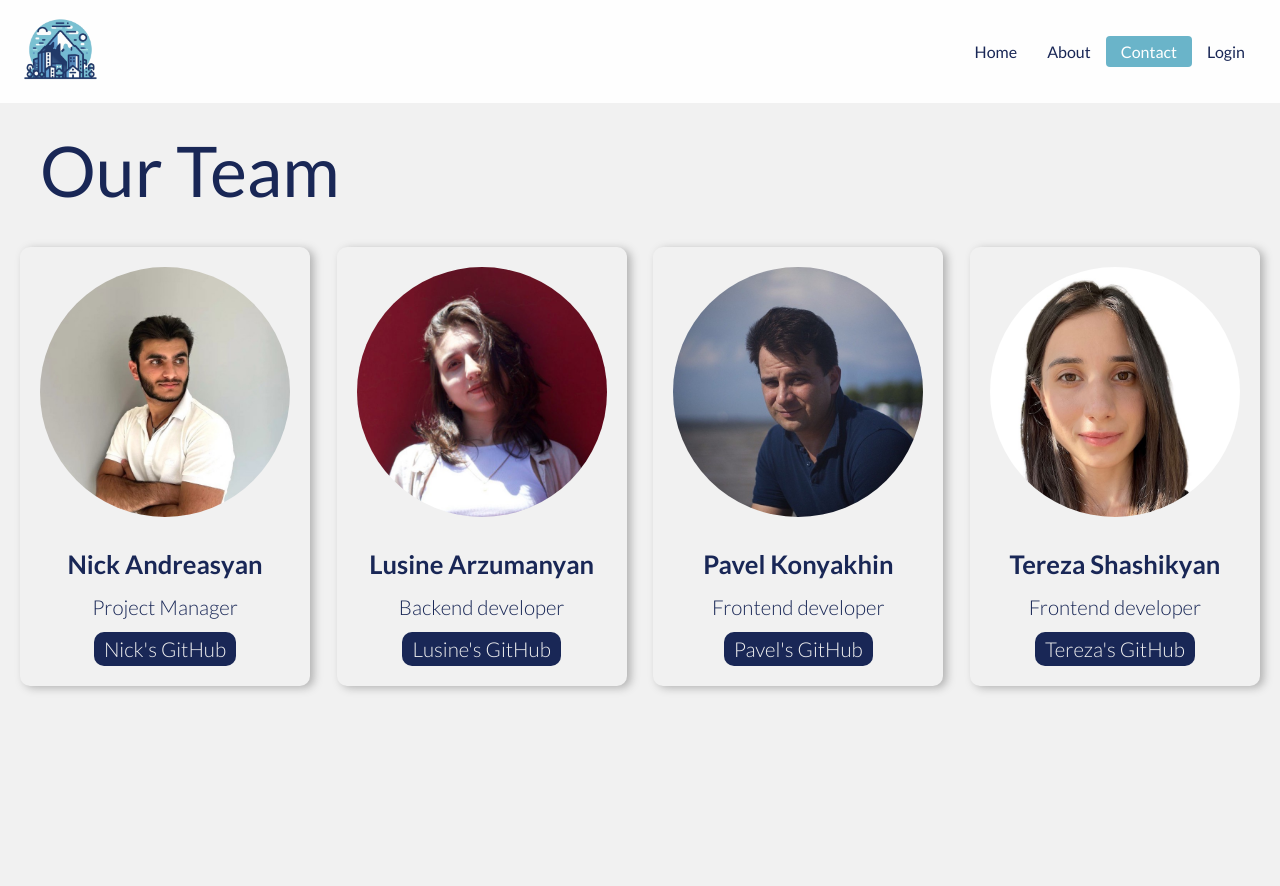
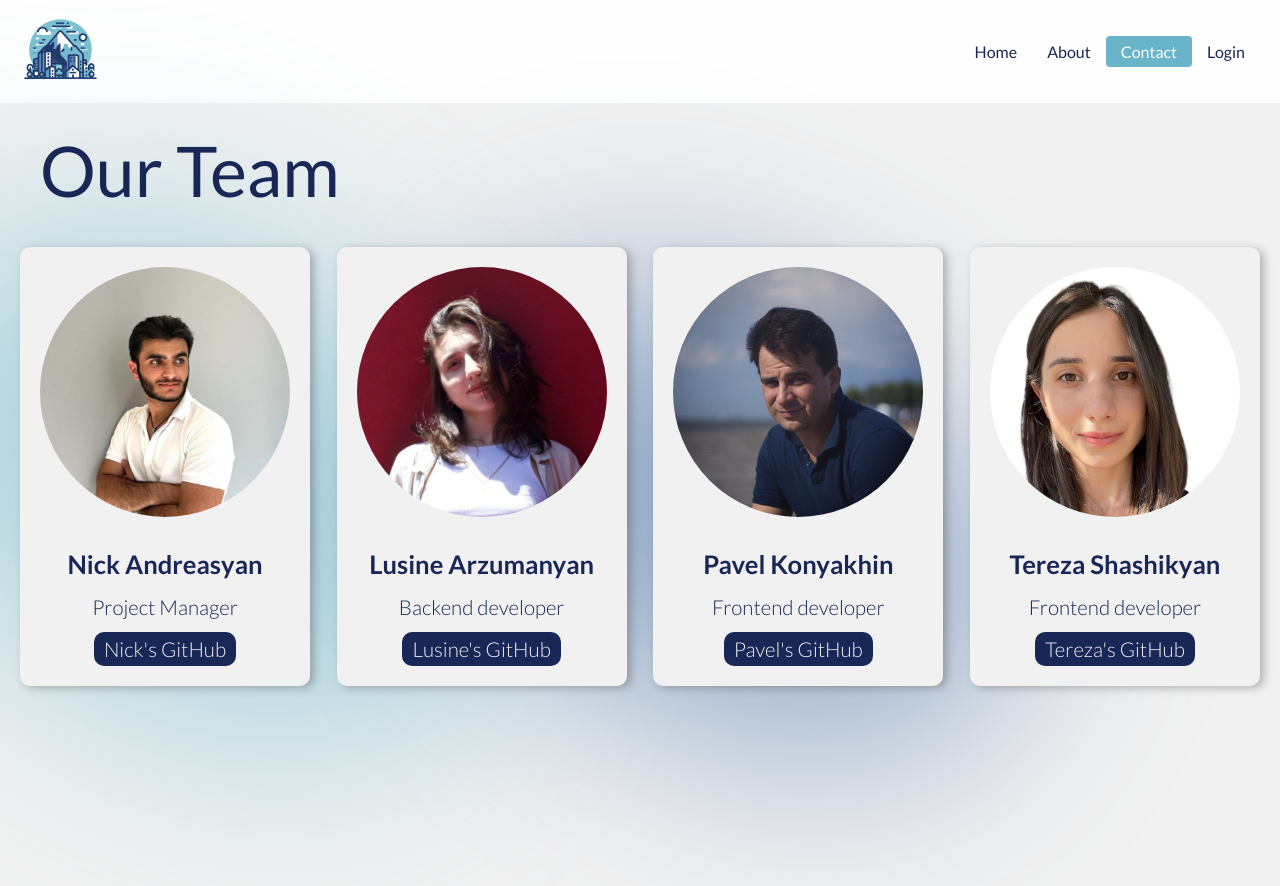
Before and after one commit to solidados/poghota-city-life, a React (Create React App) app in the folder frontend/: page /contact in a window 1280 px wide. Shown: the top 886 px of the page. Built offline with nearby package versions, Linux system fonts and the light colour scheme.

Commit message:
feat: add styles for Contact Page background

```diff
--- /dev/null
+++ b/frontend/src/components/background/MainBackground.jsx
@@ -0,0 +1,13 @@
+// styles
+import './mainBackground.css';
+
+const MainBackground = () => {
+  return (
+    <div className="ellipse">
+      <div className="ellipse1"></div>
+      <div className="ellipse2"></div>
+    </div>
+  );
+};
+
+export default MainBackground;
--- /dev/null
+++ b/frontend/src/components/background/mainBackground.css
@@ -0,0 +1,33 @@
+.ellipse {
+  overflow-y: hidden;
+}
+
+.ellipse1 {
+  position: absolute;
+  top: 250px;
+  left: -130px;
+  z-index: 0;
+  width: 662px;
+  height: 468px;
+  border-radius: 50%;
+  transform: rotate(30deg);
+  /*background: rgba(0, 215, 235, 0.3);*/
+  background: var(--primary);
+  opacity: 0.5;
+  filter: blur(100px);
+}
+
+.ellipse2 {
+  position: absolute;
+  top: 310px;
+  left: 424px;
+  z-index: 1;
+  width: 620px;
+  height: 417px;
+  border-radius: 50%;
+  transform: rotate(30deg);
+  /*background: rgba(3, 39, 149, 0.5);*/
+  background: var(--secondary);
+  opacity: 0.5;
+  filter: blur(100px);
+}
--- a/frontend/src/pages/Contact/TeamPage.jsx
+++ b/frontend/src/pages/Contact/TeamPage.jsx
@@ -2,10 +2,13 @@ import TeamMateCard from "../../components/TeamMateCard";
 import { teamMates } from "../../data/TeamMates.js";
 
 import './teamPage.css';
+import MainBackground from "../../components/background/MainBackground";
 
 function TeamPage () {
 
   return (
+    <>
+      <MainBackground />
       <div className="team-page">
         <div className="team-container">
           <h2 className="team-title">Our Team</h2>
@@ -16,6 +19,7 @@ function TeamPage () {
           </div>
         </div>
       </div>
+    </>
   );
 }
 
--- a/frontend/src/pages/Contact/teamPage.css
+++ b/frontend/src/pages/Contact/teamPage.css
@@ -1,4 +1,6 @@
 .team-page {
+  position: relative;
+  z-index: 100;
   width: 100%;
   height: 100vh;
 }
@@ -32,6 +34,7 @@
   flex-wrap: wrap;
   padding: 20px;
   border-radius: 10px;
+  background: #f1f1f1;
   box-shadow: 4px 2px 8px rgba(84, 84, 84, 0.4);
 }
 
```
Lines whose indentation alone changed are shown as unchanged.
